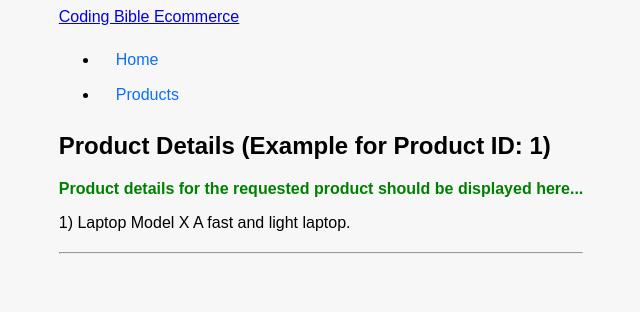
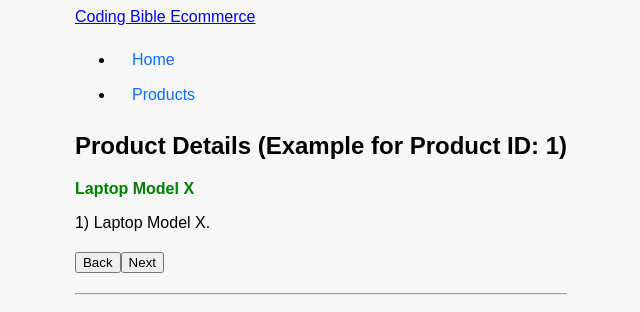
Before and after one commit to kyroluskamal/library-ar, an Angular app: page /product/1 in a window 1280 px wide. Shown: the top 312 px of the page, without its empty margins (319-959 px from the left). Built offline with nearby package versions, Linux system fonts and the light colour scheme.

Commit message:
[050] أسرار الـ Dynamic Routes في #انجولار : شرح كامل من ActivatedRoute إلى Signals الحديثة!

```diff
--- a/src/app/app-routing.module.ts
+++ b/src/app/app-routing.module.ts
@@ -9,13 +9,13 @@ const routes: Routes = [
     component: ProductListComponent,
   },
   {
-    path: 'product/1',
+    path: 'product/:id',
     component: ProductDetailsComponent,
   },
 ];
 
 @NgModule({
-  imports: [RouterModule.forRoot(routes)],
+  imports: [RouterModule.forRoot(routes, { bindToComponentInputs: true })],
   exports: [RouterModule],
 })
 export class AppRoutingModule {}
--- a/src/product/product-details/product-details.component.html
+++ b/src/product/product-details/product-details.component.html
@@ -1,15 +1,25 @@
 <h2>
-    Product Details (Example for Product ID: 1)
+    Product Details (Example for Product ID: {{productDetails()?.id}})
 </h2>
-<p style="color: green; font-weight: bold; margin-top: 15px;">
-    Product details for the requested product should be displayed here...
-</p>
+<p style="color: green; font-weight: bold; margin-top: 15px;">{{productDetails()?.name}}</p>
 <p>
-    1) Laptop Model X	A fast and light laptop.
+    {{productDetails()?.id}}) {{productDetails()?.name}}.
 </p>
 
 
 
 
 
+<div style="margin-top: 20px;">
+    <button (click)="onBack()">Back</button>
+    <button (click)="onNext()">Next</button>
+</div>
+
+
+
+
+
+
+
+
 <hr style="margin-top: 20px; margin-bottom: 20px;">
--- a/src/product/product-details/product-details.component.ts
+++ b/src/product/product-details/product-details.component.ts
@@ -1,12 +1,60 @@
-import { Component } from '@angular/core';
+import {
+  Component,
+  computed,
+  inject,
+  input,
+  Input,
+  SimpleChange,
+  SimpleChanges,
+} from '@angular/core';
+import { ActivatedRoute, Router } from '@angular/router';
+interface Product {
+  id: number;
+  name: string;
+  description: string;
+}
 
 @Component({
   selector: 'app-product-details',
   standalone: false,
 
   templateUrl: './product-details.component.html',
-  styleUrl: './product-details.component.scss'
+  styleUrl: './product-details.component.scss',
 })
 export class ProductDetailsComponent {
+  private readonly activatedRoute = inject(ActivatedRoute);
+  private readonly route = inject(Router);
+  products = [
+    { id: 1, name: 'Laptop Model X', description: 'A fast and light laptop.' },
+    { id: 2, name: 'Large Monitor', description: 'A 27-inch IPS monitor.' },
+    {
+      id: 3,
+      name: 'Wireless Mouse',
+      description: 'An ergonomic wireless mouse.',
+    },
+  ];
+  productDetails = computed<Product | undefined>(() => {
+    return this.loadPorductDetails();
+  });
+  action = input<string>();
+  id = input<number>();
+  ngOnInit() {
+    console.log(this.action());
+  }
 
+  loadPorductDetails() {
+    return this.products.find((product) => product.id == this.id());
+  }
+
+  onBack() {
+    window.history.back();
+  }
+
+  onNext() {
+    const nextProductId = Number(this.id()) + 1;
+    this.route.navigate(['product', nextProductId], {
+      queryParams: { action: 'view', id: nextProductId },
+      fragment: 'top',
+    });
+  }
 }
```
